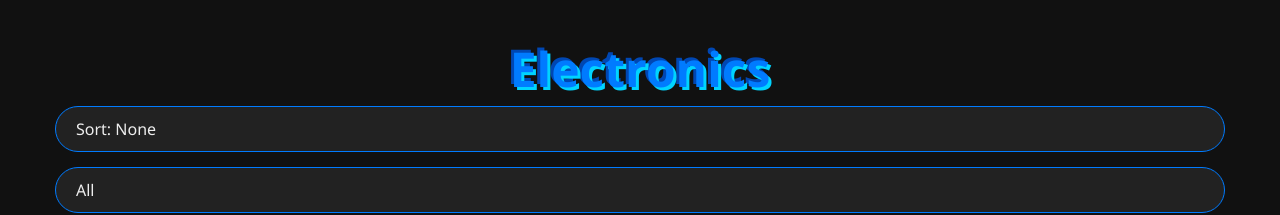
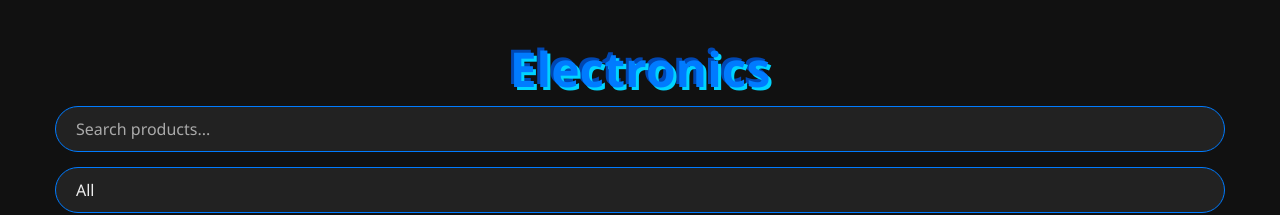
Before and after one commit to Sushanth666/Assignment10-Product-Listing-App, a React (Vite) app: page / in a window 1280 px wide. Shown: the top 215 px of the page. Built offline with nearby package versions, Linux system fonts and the light colour scheme.

Commit message:
Update SearchBar.jsx

```diff
--- a/src/components/SearchBar.jsx
+++ b/src/components/SearchBar.jsx
@@ -1,16 +1,13 @@
 import React from 'react';
 
-const Sort = ({ sortOption, onSortChange }) => (
-  <select
+const SearchBar = ({ searchTerm, onSearchChange }) => (
+  <input
+    type="text"
     className="form-control"
-    value={sortOption}
-    onChange={e => onSortChange(e.target.value)}
-  >
-    <option value="none">Sort: None</option>
-    <option value="price-asc">Price: Low to High</option>
-    <option value="price-desc">Price: High to Low</option>
-    <option value="rating-desc">Rating: High to Low</option>
-  </select>
+    placeholder="Search products..."
+    value={searchTerm}
+    onChange={e => onSearchChange(e.target.value)}
+  />
 );
 
-export default Sort;
+export default SearchBar;
```
